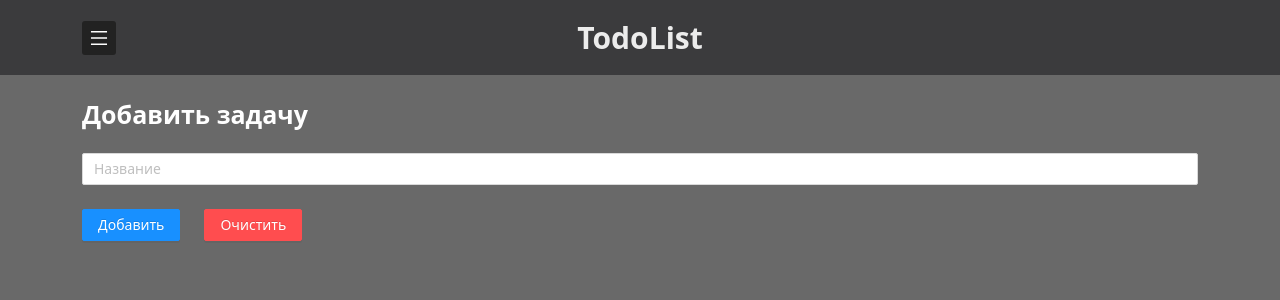
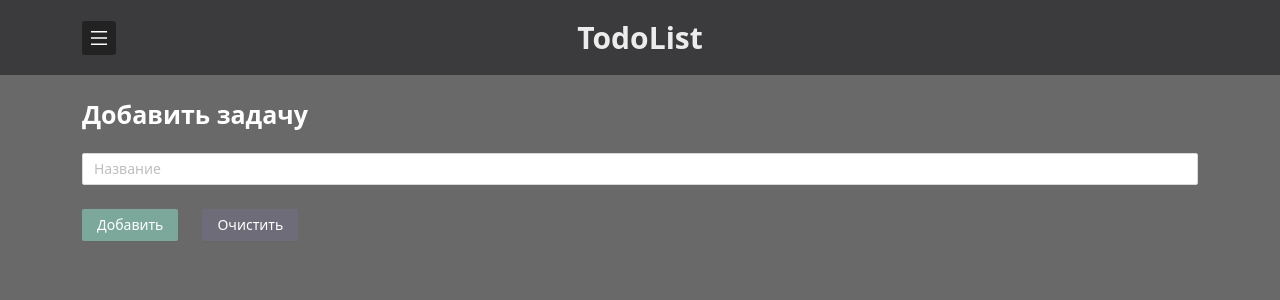
Before and after one commit to AlexType/todo-list, a Next.js app: page /add-task in a window 1280 px wide. Shown: the top 300 px of the page. Built offline with nearby package versions, Linux system fonts and the light colour scheme.

Commit message:
added: btn styles

```diff
--- a/pages/all-tasks/index.jsx
+++ b/pages/all-tasks/index.jsx
@@ -22,14 +22,14 @@ export default function AllTasks() {
         <div className="container">
             <h1 className="title-page mb-4">Все задачи</h1>
             <TasksList tasks={tasks} />
-            <Button className="mt-4" type="primary" onClick={showModal}>
+            <Button className="btn-success mt-4" onClick={showModal}>
                 Добавить задачу
             </Button>
             <Modal
                 title="Быстрое добавление"
                 visible={visible}
                 footer={[
-                    <Button key="submit" type="primary" onClick={handleCancel}>
+                    <Button key="submit" className="btn-success" onClick={handleCancel}>
                         Закрыть
                     </Button>
                 ]}
--- a/src/components/TaskAdd/index.jsx
+++ b/src/components/TaskAdd/index.jsx
@@ -7,17 +7,14 @@ import "moment/locale/ru";
 import { addTask } from "../../redux/actions/taskActions";
 
 export default function TaskAdd() {
+
     moment.locale("ru");
+
     const dispatch = useDispatch();
     const [title, setTitle] = useState("");
 
-    const success = () => {
-        message.success("Задача добавленна");
-    };
-
-    const error = () => {
-        message.error("Заполните поле");
-    };
+    const success = () => message.success("Задача добавленна");
+    const error = () => message.error("Заполните поле");
 
     const addHandler = () => {
         if (title.length) {
@@ -34,9 +31,7 @@ export default function TaskAdd() {
         else error();
     };
 
-    const clearHandler = () => {
-        setTitle("");
-    };
+    const clearHandler = () => setTitle("");
 
     return (
         <div>
@@ -47,10 +42,10 @@ export default function TaskAdd() {
             </div>
             <div className="row mt-4">
                 <div className="col-auto">
-                    <Button type="primary" onClick={addHandler}>Добавить</Button>
+                    <Button className="btn-success" onClick={addHandler}>Добавить</Button>
                 </div>
                 <div className="col-auto">
-                    <Button type="danger" onClick={clearHandler}>Очистить</Button>
+                    <Button className="btn-cencel" onClick={clearHandler}>Очистить</Button>
                 </div>
             </div>
         </div>
--- a/src/components/TaskItem/components/InputChange.jsx
+++ b/src/components/TaskItem/components/InputChange.jsx
@@ -1,6 +1,6 @@
 import React, { useState } from "react";
+import { useDispatch } from "react-redux";
 import PropTypes from "prop-types";
-import { useDispatch } from "react-redux";
 import { Input, Button } from "antd";
 import { updateTitleTask } from "../../../redux/actions/taskActions";
 
@@ -22,10 +22,10 @@ export default function InputChange({ id, title, setIsChange }) {
             />
             <div className="row mt-2">
                 <div className="col-auto">
-                    <Button type="primary" onClick={updateTitleHandler}>Сохранить</Button>
+                    <Button className="btn-success" onClick={updateTitleHandler}>Сохранить</Button>
                 </div>
                 <div className="col-auto">
-                    <Button type="danger" onClick={() => setIsChange(false)}>Отменить</Button>
+                    <Button className="btn-cencel" onClick={() => setIsChange(false)}>Отменить</Button>
                 </div>
             </div>
         </div>
--- a/src/components/TaskItem/index.jsx
+++ b/src/components/TaskItem/index.jsx
@@ -29,7 +29,6 @@ export default function TaskItem({ id, title, isCompleted, created, finished })
         dispatch(removeTask(id));
         message.warning("Задача удалена");
     };
-
 
     return (
         <section className="col">
--- a/src/components/TasksList/index.jsx
+++ b/src/components/TasksList/index.jsx
@@ -23,7 +23,7 @@ export default function TasksList({ tasks }) {
                         image="https://gw.alipayobjects.com/zos/antfincdn/ZHrcdLPrvN/empty.svg"
                         imageStyle={{ height: 160 }}
                         description={<span>У вас пока нет задач</span>} >
-                        <Button type="primary" onClick={() => router.push("/add-task")}>
+                        <Button className="btn-success" onClick={() => router.push("/add-task")}>
                             Создать задачу
                         </Button>
                     </Empty>
--- /dev/null
+++ b/styles/common/_btn.scss
@@ -0,0 +1,26 @@
+%btn {
+    font-weight: 500;
+    color: #fff;
+}
+
+.btn-success {
+    @extend %btn;
+    background-color: #7ba89a;
+    &:active,
+    &:focus,
+    &:hover {
+        border-color: #7ba89a;
+        color: #7ba89a;
+    }
+}
+
+.btn-cencel {
+    @extend %btn;
+    background-color: #6e6c78;
+    &:active,
+    &:focus,
+    &:hover {
+        border-color: #6e6c78;
+        color: #6e6c78;
+    }
+}
--- a/styles/main.scss
+++ b/styles/main.scss
@@ -15,6 +15,7 @@
 @import "~bootstrap/scss/utilities/api";
 
 // common
+@import "common/btn";
 @import "common/text";
 @import "common/logo";
 @import "common/link";
```
